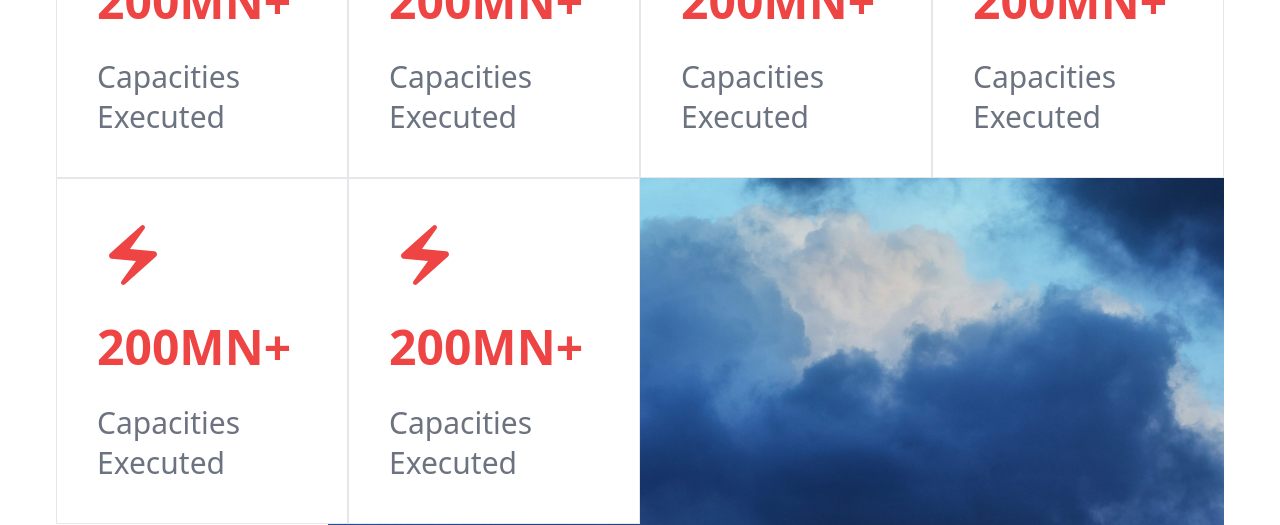
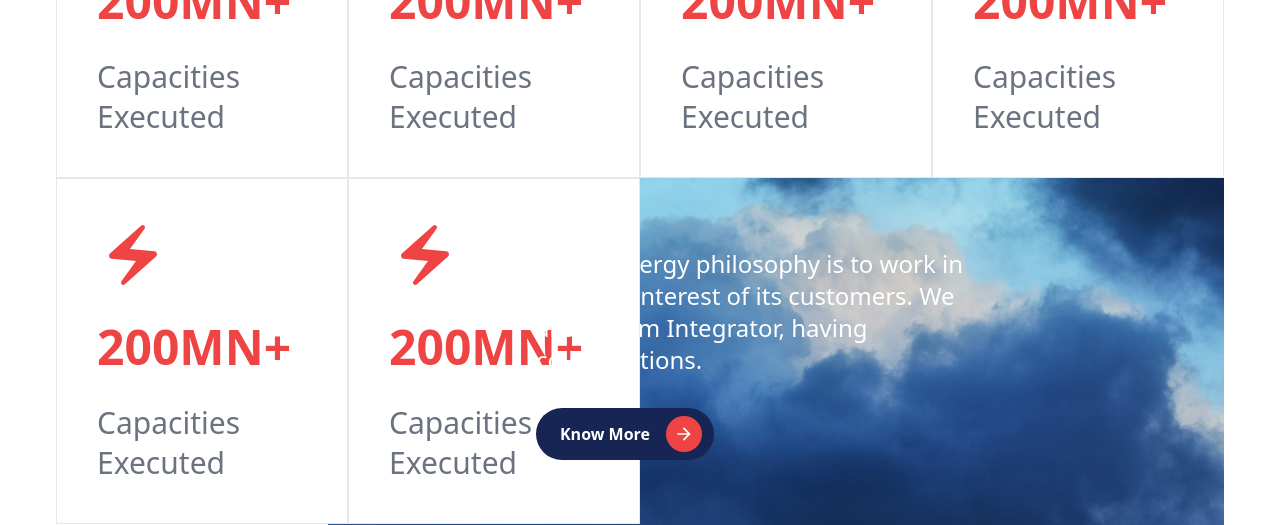
Before and after one commit to kseth0808/dataManagemnt, a React (Create React App) app in the folder frontend/: page / in a window 1280 px wide. Shown: the part 1280-1805 px from the top of the page. Built offline with nearby package versions, Linux system fonts and the light colour scheme; the HTML template or start-up script is replaced by a standard one.

Commit message:
Initial Commit

```diff
--- a/frontend/src/pages/Home.tsx
+++ b/frontend/src/pages/Home.tsx
@@ -145,11 +145,11 @@ const Home = () => {
                 <div className="relative w-full">
                     <div className="absolute top-28 right-0 w-full h-full bg-gray-200 flex items-center max-w-4xl">
                         <img src={keyPoint} alt="" className=" w-full h-full object-cover absolute inset-0 z-0 md:block lg:block hidden" />
-                        <div className=" w-full lg:flex md:flex flex-col gap-8 max-w-md ml-52 hidden">
-                            <p className="text-2xl font-medium text-white leading-8 mt-32">
+                        <div className=" w-full lg:flex md:flex flex-col gap-8 max-w-md ml-52 z-50">
+                            <p className="text-2xl font-medium text-white leading-8 mt-32 md:block lg:block hidden">
                                 Green Energy philosophy is to work in the best interest of its customers. We are System Integrator, having collaborations.
                             </p>
-                            <div className="w-max  md:block lg:block hidden">
+                            <div className="w-max md:block lg:block hidden">
                                 <Button className="bg-blue-950 text-white rounded-full flex items-center gap-4 pl-6 pe-3 py-2 text-base font-semibold hover:bg-blue-950 transition">
                                     Know More
                                     <span className="p-2 rounded-full bg-red-500 flex items-center justify-center">
```
